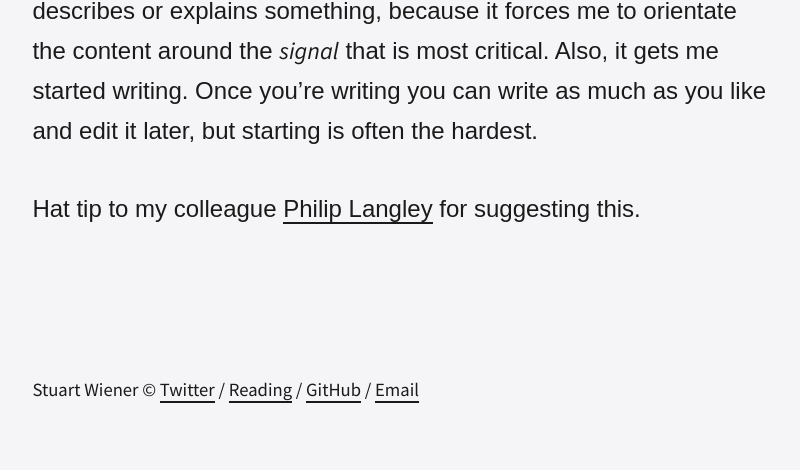
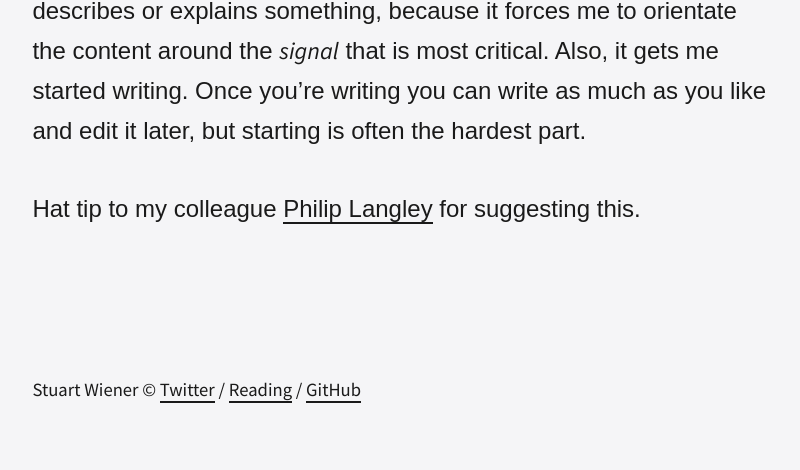
Before and after one commit to stuartwiener/stuartwiener.github.io, a Jekyll site: the page built from _posts/2016-09-05-start-with-a-verb.md, in a window 1280 px wide. Shown: the part 1306-1776 px from the top of the page, without its empty margins (142-942 px from the left). Built offline with Jekyll 4.4.1, drawn with Linux system fonts in a browser that asks for light colours; some web fonts are replaced.

Commit message:
removed email from footer. other minor tweaks

```diff
--- a/_includes/footer.html
+++ b/_includes/footer.html
@@ -4,7 +4,7 @@
 
     <div class="site-footer-final">
         <p>
-          {{ site.title }} &copy; <a href="http://twitter.com/{{ site.twitter_username }}">Twitter</a> / <a href="http://twitter.com/{{ site.reading_twitter_username }}">Reading</a> / <a href="http://github.com/{{ site.github_username }}">GitHub</a> / <a href="mailto:{{ site.email }}">Email</a>
+          {{ site.title }} &copy; <a href="http://twitter.com/{{ site.twitter_username }}">Twitter</a> / <a href="http://twitter.com/{{ site.reading_twitter_username }}">Reading</a> / <a href="http://github.com/{{ site.github_username }}">GitHub</a>
         </p>
     </div>
 
--- a/_posts/2016-09-05-start-with-a-verb.md
+++ b/_posts/2016-09-05-start-with-a-verb.md
@@ -9,6 +9,6 @@ Writing forms such a large part of what we do. I spend ages hunting for the righ
 
 This is especially typical for product managers, who have to write a lot of concise content describing things like *working principles*, *guiding statements*, *product features* and the like. *Playbooks* are everywhere these days—it turns out that codifying principles about how to work generates consensus and alignment (if they’re good principles and people read them).
 
-*Starting with a verb* is a great strategy for articulating ideas or instructions effectively. Often, I either get writer’s block trying to articulate something perfectly, or I wander from the point. Starting a sentence with a verb, mostly mitigates both of those problems, because it forces me to describe (with just one word) the *action* that is important. This is effective even when writing content that describes or explains something, because it forces me to orientate the content around the *signal* that is most critical. Also, it gets me started writing. Once you’re writing you can write as much as you like and edit it later, but starting is often the hardest.
+*Starting with a verb* is a great strategy for articulating ideas or instructions effectively. Often, I either get writer’s block trying to articulate something perfectly, or I wander from the point. Starting a sentence with a verb, mostly mitigates both of those problems, because it forces me to describe (with just one word) the *action* that is important. This is effective even when writing content that describes or explains something, because it forces me to orientate the content around the *signal* that is most critical. Also, it gets me started writing. Once you’re writing you can write as much as you like and edit it later, but starting is often the hardest part.
 
 Hat tip to my colleague [Philip Langley](http://twitter.com/philiplangleyza) for suggesting this.
--- a/_sass/_typography.scss
+++ b/_sass/_typography.scss
@@ -77,9 +77,9 @@ a {
   border-bottom: 2px solid $text-color;
   transition: background-size 0.15s ease-out;
   background: $brand-color;
-  background: -moz-linear-gradient(180deg, transparent 65%, $brand-color 66%);
-  background: -webkit-linear-gradient(180deg, transparent 65%, $brand-color 66%);
-  background: linear-gradient(180deg, transparent 65%, $brand-color 66%);
+  background: -moz-linear-gradient(180deg, transparent 70%, $brand-color 71%);
+  background: -webkit-linear-gradient(180deg, transparent 70%, $brand-color 71%);
+  background: linear-gradient(180deg, transparent 70%, $brand-color 71%);
   background-repeat: no-repeat;
   background-size: 0 100%;
 }
```
